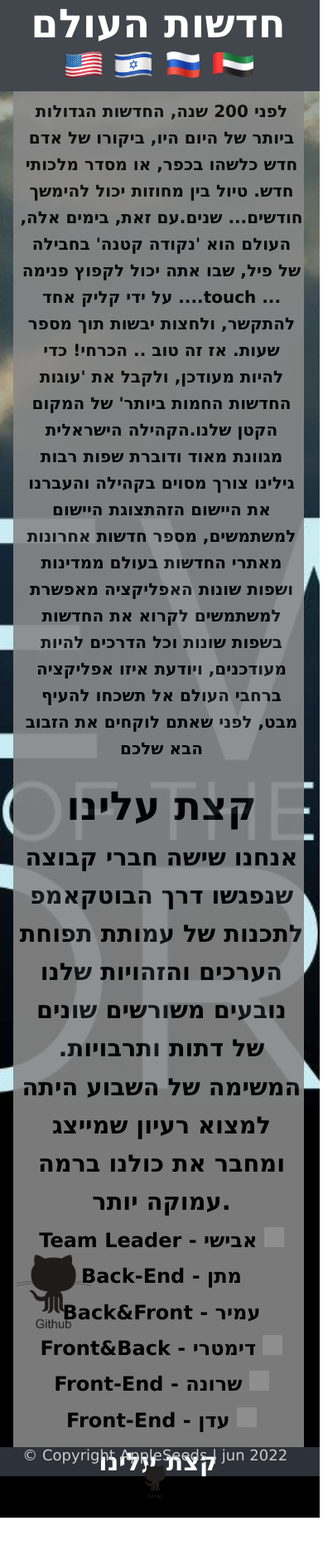
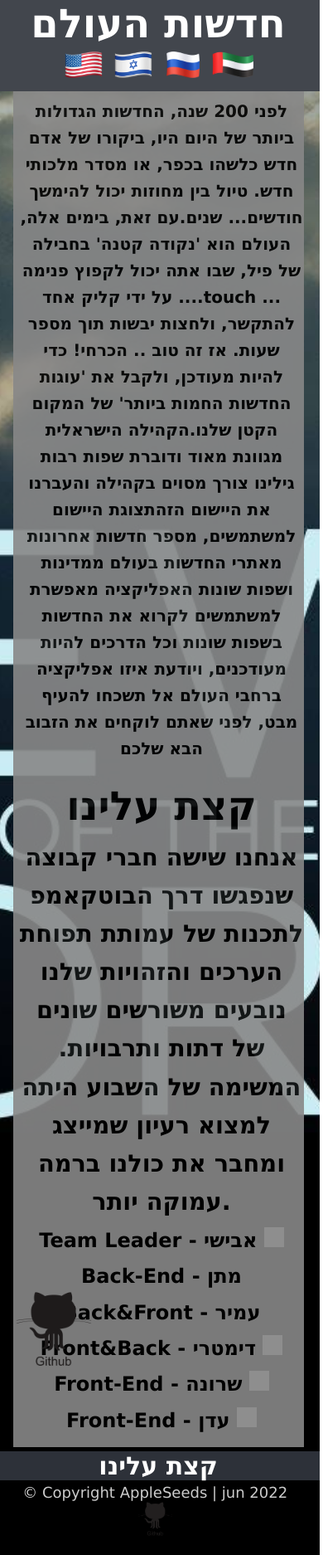
Before and after one commit to Avishai-Peretz/World-News, a React (Create React App) app in the folder client/: page /about in a window 390 px wide. Shown: the whole page at 83% size. Before the commit the page ends 1829 px from the top, so only its background shows below. Built offline with nearby package versions, Linux system fonts and the light colour scheme; grey boxes are pictures that could not be loaded.

Commit message:
about links media fixes

```diff
--- a/client/src/pages/About/About.css
+++ b/client/src/pages/About/About.css
@@ -16,7 +16,7 @@
   display: flex;
   flex-direction: column;
   opacity: 0.9;
-  margin: 0 0 100px 0;
+  /* margin: 0 0 100px 0; */
 }
 .intro {
   text-align: center;
@@ -68,7 +68,7 @@
 @media (max-width: 820px) {
   .content{
     width: 90vw;
-    margin: 0 0 100px 0;
+    margin: 0 0 130px  !important;
   }
   .github {
     position: absolute;
--- a/client/src/pages/Header/Header.css
+++ b/client/src/pages/Header/Header.css
@@ -139,7 +139,7 @@ nav ul li a:hover::before {
     font-size: 30px;
     display: block;
     position: absolute;
-    bottom: 50px;
+    bottom: 90px;
   }
   .logo {
     margin-left: 2vw;
@@ -230,7 +230,6 @@ button[name="ar"]{
 
 .github-bot {
   background: url(../../media/github.png) center center/cover no-repeat;
-  bottom: 0;
   left: 40%;
   width: 45px;
   height: 45px;
```
